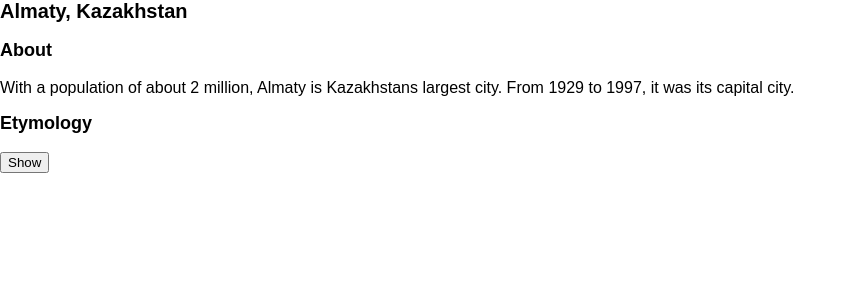
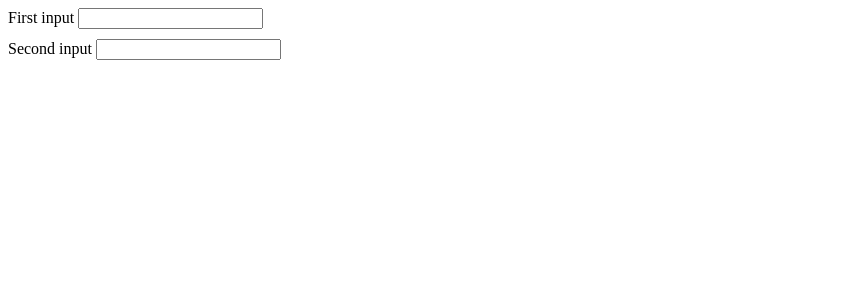
Before and after one commit to Sheddiey/Frontend-mentor-Projects, a React (Create React App) app in the folder my-app/: page / in a window 1280 px wide. Shown: the top 300 px of the page, without its empty margins (0-855 px from the left). Built offline with nearby package versions, Linux system fonts and the light colour scheme.

Commit message:
completed challenge1

```diff
--- a/my-app/src/App.js
+++ b/my-app/src/App.js
@@ -1,5 +1,5 @@
-import Accordion from "./Managing state/Sharing-state/Panel";
+import SyncedInputs from "./Managing state/Sharing-state/Challenge1";
 
 export default function App() {
-  return <Accordion />
+  return <SyncedInputs />
 }
--- /dev/null
+++ b/my-app/src/Managing state/Sharing-state/Challenge1.jsx
@@ -0,0 +1,24 @@
+import { useState } from "react";
+
+export default function SyncedInputs() {
+  const [text, setText] = useState('');
+
+  function handleChange(e) {
+    setText(e.target.value);
+  }
+
+  return (
+    <>
+      <Input label="First input" value={text} onChange={handleChange} />
+      <Input label="Second input" value={text} onChange={handleChange} />
+    </>
+  );
+}
+
+function Input({ label, value, onChange }) {
+  return (
+    <label>
+      {label} <input value={value} onChange={onChange} />
+    </label>
+  );
+}
--- a/my-app/src/index.css
+++ b/my-app/src/index.css
@@ -1,72 +1,4 @@
-* {
-    box-sizing: border-box;
-  }
-
-  body {
-    font-family: sans-serif;
-    margin: 20px;
-    padding: 0;
-  }
-
-  h1 {
-    margin-top: 0;
-    font-size: 22px;
-  }
-
-  h2 {
-    margin-top: 0;
-    font-size: 20px;
-  }
-
-  h3 {
-    margin-top: 0;
-    font-size: 18px;
-  }
-
-  h4 {
-    margin-top: 0;
-    font-size: 16px;
-  }
-
-  h5 {
-    margin-top: 0;
-    font-size: 14px;
-  }
-
-  h6 {
-    margin-top: 0;
-    font-size: 12px;
-  }
-
-  code {
-    font-size: 1.2em;
-  }
-
-  ul {
-    padding-inline-start: 20px;
-  }
-
-  body { margin: 0; padding: 0; height: 250px; }
-
-  .background {
-    width: 100vw;
-    height: 100vh;
-    display: flex;
-    justify-content: center;
-    align-items: center;
-    background: #eee;
-  }
-
-  .background--active {
-    background: #a6b5ff;
-  }
-
-  .picture {
-    width: 200px;
-    height: 200px;
-    border-radius: 10px;
-  }
-
-  .picture--active {
-    border: 5px solid #a6b5ff;
-  }
+body > * {
+  display: grid;
+  gap: 10px;
+}
```
